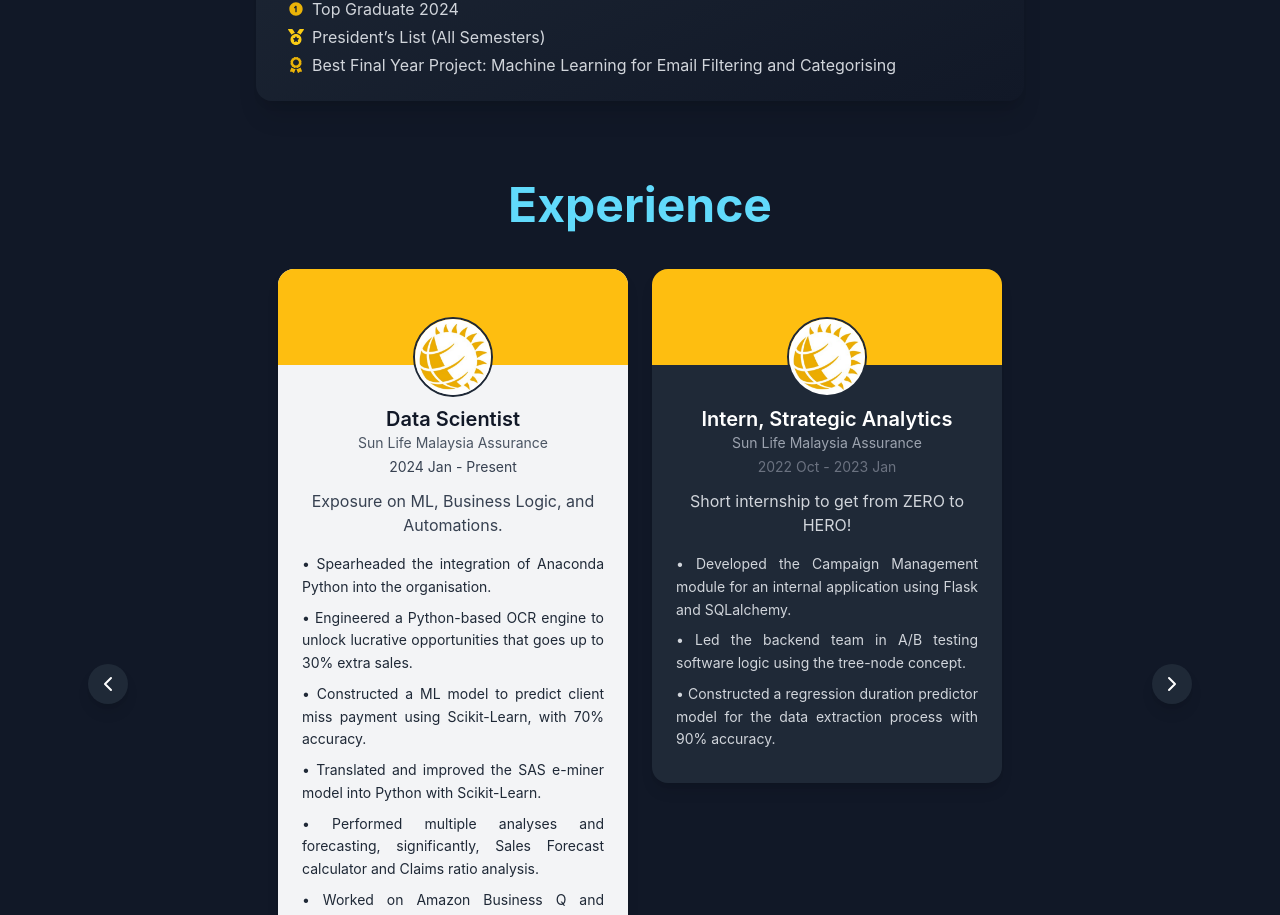
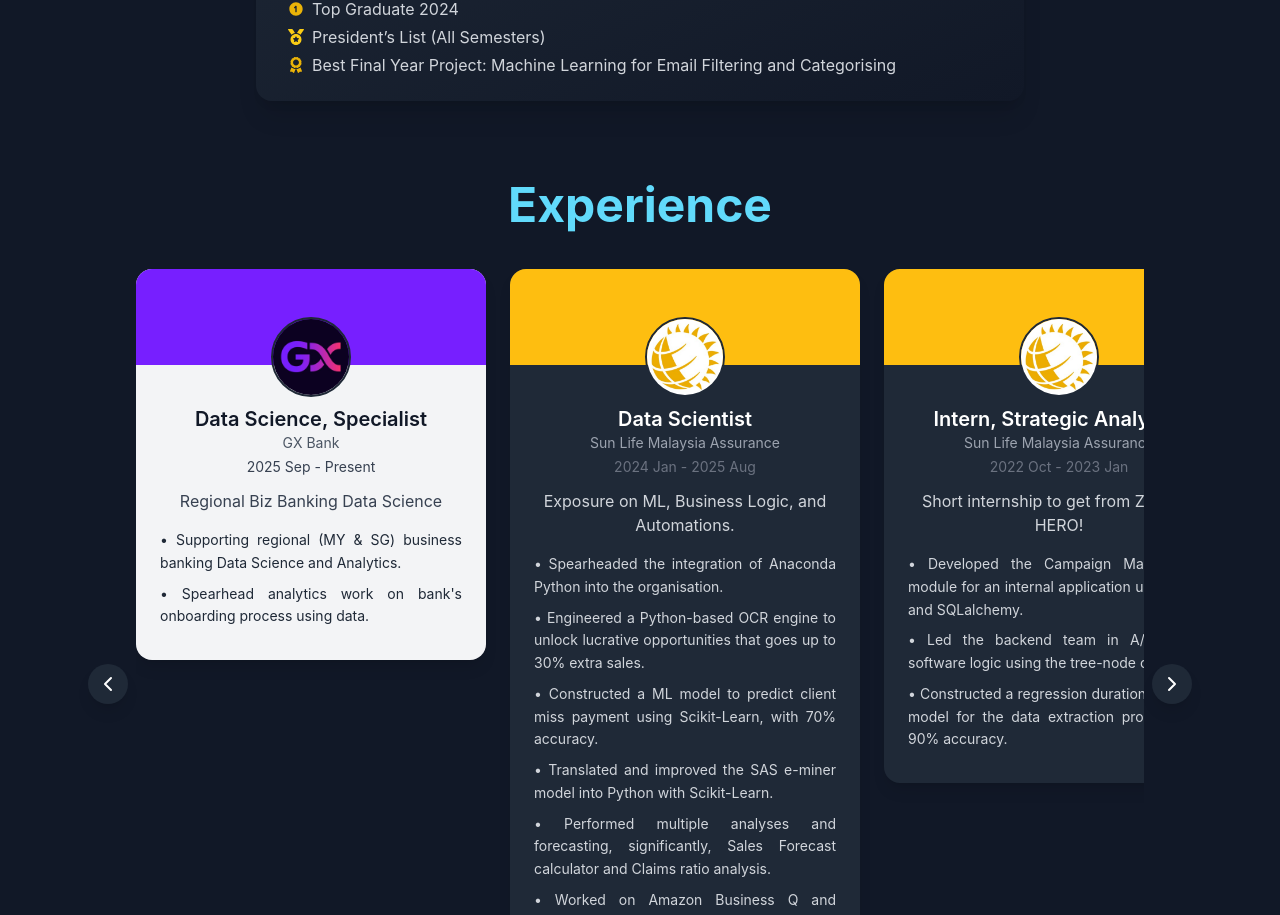
Before and after one commit to Kqtan/my-portfolio, a React (Create React App) app: page / in a window 1280 px wide. Shown: the part 1873-2788 px from the top of the page. Built offline with nearby package versions, Linux system fonts and the light colour scheme.

Commit message:
Fix CVE and Update Details

```diff
--- a/src/pages/HomePage.js
+++ b/src/pages/HomePage.js
@@ -98,10 +98,10 @@
       </nav>
 
       {/* Sections */}
-      <section id="about">
+      <section id="about" class="bg-gray-900">
         <About />
       </section>
-      <section id="skills">
+      <section id="skills" class="bg-gray-900">
         <Skills />
       </section>
       <section id="education">
@@ -116,7 +116,7 @@
       <section id="certifications">
         <Certifications />
       </section>
-      <section id="talks">
+      <section id="talks" class="bg-gray-900">
         <Talks />
       </section>
       <section id="contact">
--- a/src/sections/Experience.js
+++ b/src/sections/Experience.js
@@ -15,19 +15,43 @@
   };
 
   return (
-    <section id="experience" className="pt-10 bg-gray-900 text-white">
-      <div className="max-w-6xl mx-auto px-6 text-center">
+    // <section id="experience" className="pt-10 bg-gray-900 text-white">
+    <section
+      id="experience"
+      className="pt-10 bg-gray-900 text-white overflow-x-hidden"
+    >
+      <div className="max-w-6xl mx-auto px-6 text-center overflow-x-clip">
         <h2 className="text-5xl font-bold text-[#61dafb] mb-10">Experience</h2>
 
         {/* Carousel Container */}
         <div className="relative">
-          <div className="lg:flex lg:justify-center">
+          {/* <div className="lg:flex lg:justify-center no-scrollbar"> */}
             {/* Scrollable Cards */}
+            {/* <div
+              ref={scrollRef}
+              className="flex overflow-x-auto gap-6 pb-4 px-12 no-scrollbar scroll-smooth snap-x snap-mandatory"
+            > */}
+          <div className="px-12">
             <div
               ref={scrollRef}
-              className="flex overflow-x-auto gap-6 pb-4 px-4 no-scrollbar scroll-smooth snap-x snap-mandatory"
+              className="flex overflow-x-auto gap-6 pb-4 no-scrollbar scroll-smooth snap-x snap-mandatory"
             >
-              <div className="snap-start flex-shrink-0" style={{ width: "1px" }} />
+              {/* <div className="snap-start flex-shrink-0" style={{ width: "1px" }} /> */}
+
+              <div className="snap-center flex-shrink-0">
+                <ExperienceCard
+                  coverColor="#771FFF"
+                  profileImg="/assets/gxbank_logo.jpeg"
+                  role="Data Science, Specialist"
+                  company="GX Bank"
+                  duration="2025 Sep - Present"
+                  summary="Regional Biz Banking Data Science"
+                  description={[
+                    "Supporting regional (MY & SG) business banking Data Science and Analytics.",
+                    "Spearhead analytics work on bank's onboarding process using data."
+                  ]}
+                />
+              </div>
 
               <div className="snap-center flex-shrink-0">
                 <ExperienceCard
@@ -35,7 +59,7 @@
                   profileImg="/assets/sun_life_logo.jpg"
                   role="Data Scientist"
                   company="Sun Life Malaysia Assurance"
-                  duration="2024 Jan - Present"
+                  duration="2024 Jan - 2025 Aug"
                   summary="Exposure on ML, Business Logic, and Automations."
                   description={[
                     "Spearheaded the integration of Anaconda Python into the organisation.",
@@ -65,7 +89,7 @@
                 />
               </div>
 
-              <div className="snap-end flex-shrink-0" style={{ width: "1px" }} />
+              {/* <div className="snap-end flex-shrink-0" style={{ width: "1px" }} /> */}
             </div>
           </div>
 
--- a/src/sections/Skills.js
+++ b/src/sections/Skills.js
@@ -60,7 +60,7 @@
   const [selectedSkill, setSelectedSkill] = useState(null);
 
   return (
-    <div id="skills" className="py-10 px-4 bg-gray-900 text-white text-center">
+    <div id="skills" className="relative py-10 px-4 bg-gray-900 text-white text-center overflow-hidden">
       <h2 className="text-5xl font-bold text-[#61dafb] mb-10">Areas of Craftsmanship</h2>
       <div className="grid grid-cols-2 md:grid-cols-3 gap-8 max-w-5xl mx-auto">
         {skills.map((skill, index) => (
--- a/src/sections/Talks.js
+++ b/src/sections/Talks.js
@@ -21,7 +21,7 @@
 
 const Talks = () => {
   return (
-    <div className="p-8 pt-10 max-w-6xl mx-auto">
+    <div className="relative p-8 pt-10 max-w-6xl mx-auto overflow-hidden">
       <h2 className="text-5xl font-bold text-[#61dafb] text-center mb-10">Talks & Publications</h2>
 
       <Carousel className="w-full max-w-2xl mx-auto" items={items.map((item, idx) => (
```
Also changed, not shown: public/assets/gxbank_logo.jpeg (added), 1 other file (tests, documents, lock files or other folders).
